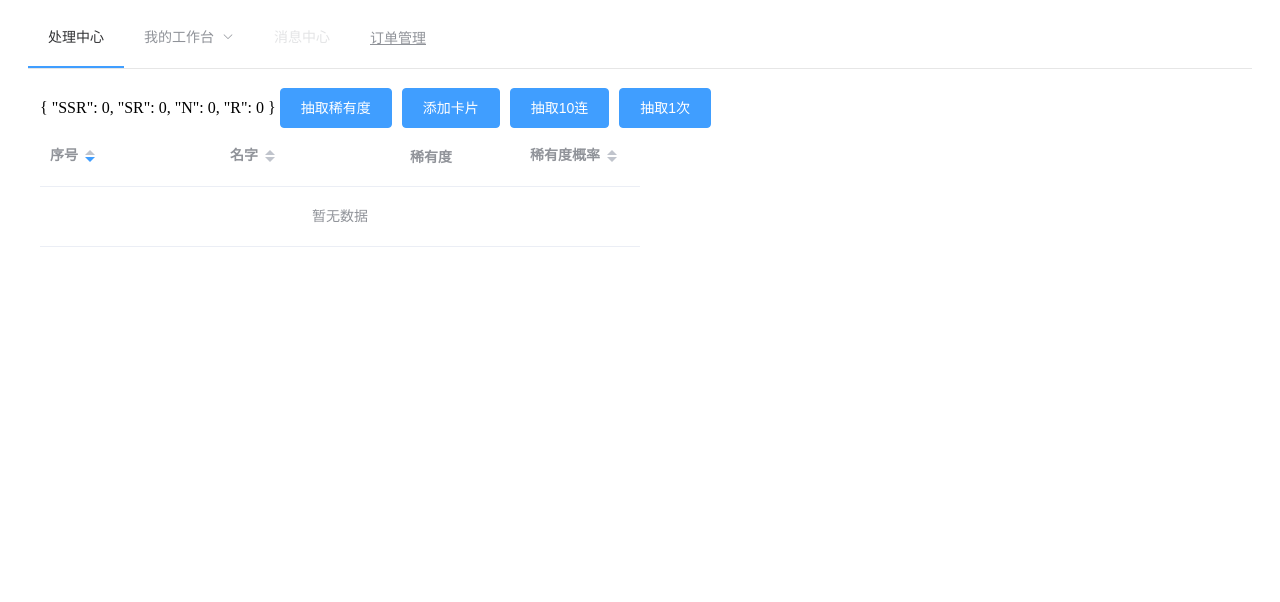
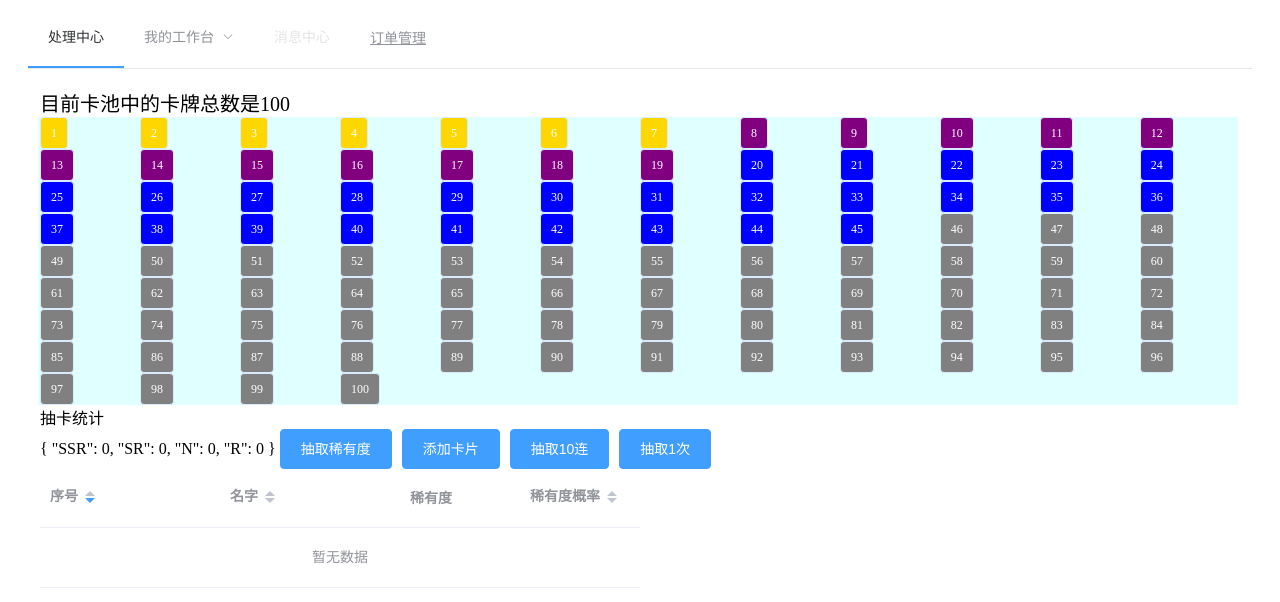
Before and after one commit to mudssky/webtoolbox, a Vue app: page / in a window 1280 px wide. Shown: the top 602 px of the page. Built offline with nearby package versions, Linux system fonts and the light colour scheme.

Commit message:
resultList.length watcher need to fix,it create dup index

```diff
--- a/src/components/gacha.vue
+++ b/src/components/gacha.vue
@@ -1,5 +1,40 @@
 <template>
   <div id="gacha">
+    <el-row>
+      <div class="gachaPool-label">
+        目前卡池中的卡牌总数是{{cardList.length}}
+      </div>
+    </el-row>
+    <el-row :gutter="5" class="gachaPool">
+      <el-col :span="2" v-bind:key="card.id" v-for="card in cardList">
+        <el-tooltip  placement="top">
+          <div slot="content">{{card}}</div>
+          <el-tag :color="card.color" class="gachaPool-tag">{{card.name}}</el-tag>
+         </el-tooltip>
+      </el-col>
+    </el-row>
+    <el-row>
+      <div>抽卡统计</div>
+      <!-- <table class="gahcaReport">
+       <tr>
+         <td>SSR</td>
+         <td>SR</td>
+         <td>N</td>
+         <td>R</td>
+         <td>抽取次数</td>
+       </tr>
+       <tr>
+         <td>{{rarityCount['SSR']}}</td>
+         <td>{{rarityCount['SR']}}</td>
+         <td>{{rarityCount['N']}}</td>
+         <td>{{rarityCount['R']}}</td>
+         <td>{{resultList.length}}</td>
+       </tr>
+      </table> -->
+      <!-- <el-col :key="rarity.id" v-for="rarity in rarityList">
+        <div>抽到稀有度为{{rarity.name}}的卡片数量为{{rarityCount[rarity.name]}}</div>
+      </el-col> -->
+    </el-row>
     <el-row>
       <el-col :span="24">
         <div>
@@ -65,6 +100,12 @@ export default {
   data () {
     return {
       testRarityCount: {
+        SSR: 0,
+        SR: 0,
+        N: 0,
+        R: 0
+      },
+      rarityCount: {
         SSR: 0,
         SR: 0,
         N: 0,
@@ -185,8 +226,8 @@ export default {
     gachaOnce () {
       const item = this.gachaFromPool(this.cardList)
       // console.log(item)
-      const generateTime = new Date().getTime()
-      item.generateTime = generateTime
+      // const generateTime = new Date().getTime()
+      // item.generateTime = generateTime
       this.resultList.push(item)
       // return
     },
@@ -254,17 +295,21 @@ export default {
     }
   },
   watch: {
-    // 监听数组长度,
+    // 监听数组长度,统计各个稀有度的卡片数据
     // 由于elementui 的table没有提供记录每条记录在原数组的下标的方法，所以，我采用手动添加index的属性的方式
     // 监听数组的长度，只有数组长度增加的时候进行执行添加index属性的操作（因为抽卡只有添加和删除两种操作，删除操作不会改变已经有的index，只要不执行替换操作就不会出现BUG）
     'resultList.length' (newVal, oldVal) {
-      if (newVal > oldVal) {
+      const increaseNum = newVal - oldVal
+      if (increaseNum > 0) {
         for (let i = oldVal; i < newVal; i++) {
           this.resultList[i].index = i
+          // console.log(this.resultList[i].index)
+          // const card = this.resultList[i - 1]
+          // this.rarityCount[card.rarity]++
         }
       }
-      // console.log('new', newVal)
-      // console.log('old', oldVal)
+      console.log('new', newVal)
+      console.log('old', oldVal)
     }
   },
   computed: {
@@ -289,6 +334,21 @@ export default {
       })
       return res
     }
+    // rarityCount () {
+    //   const res = {
+    //     SSR: 0,
+    //     SR: 0,
+    //     N: 0,
+    //     R: 0
+    //   }
+    //   this.resultList.forEach((item) => {
+    //     res[item.rarity]++
+    //   })
+    //   return res
+    // }
+  },
+  beforeMount () {
+    this.testAddCard()
   }
 }
 </script>
@@ -312,5 +372,28 @@ export default {
     .el-row{
       width:100%;
     }
+    // .gachaReport{
+    //   border-collapse:collapse;
+    //   border:1px solid black !important;
+    // }
+    // .gachaReport td{
+    //   // border:1px solid black;
+    //   border:1px solid black !important;
+    // }
+    //  .gachaReport tr{
+    //   // border:1px solid black;
+    //   border:1px solid black !important;
+    // }
+    .gachaPool{
+      widows:100%;
+      min-height:150px;
+      background-color:lightcyan;
+    }
+    .gachaPool-tag{
+      color:white;
+    }
+    .gachaPool-label{
+      font-size:20px;
+    }
 }
 </style>
```
